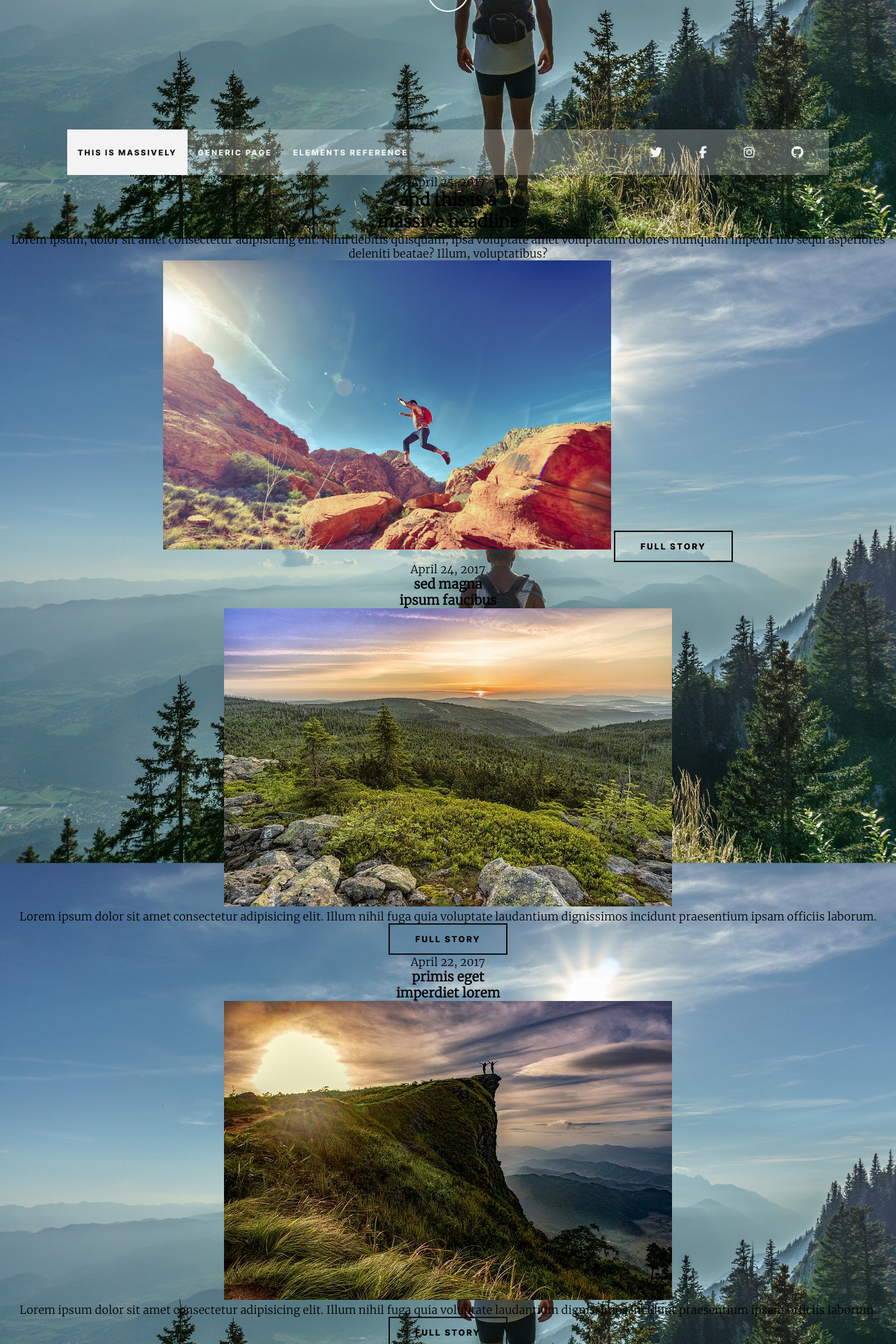
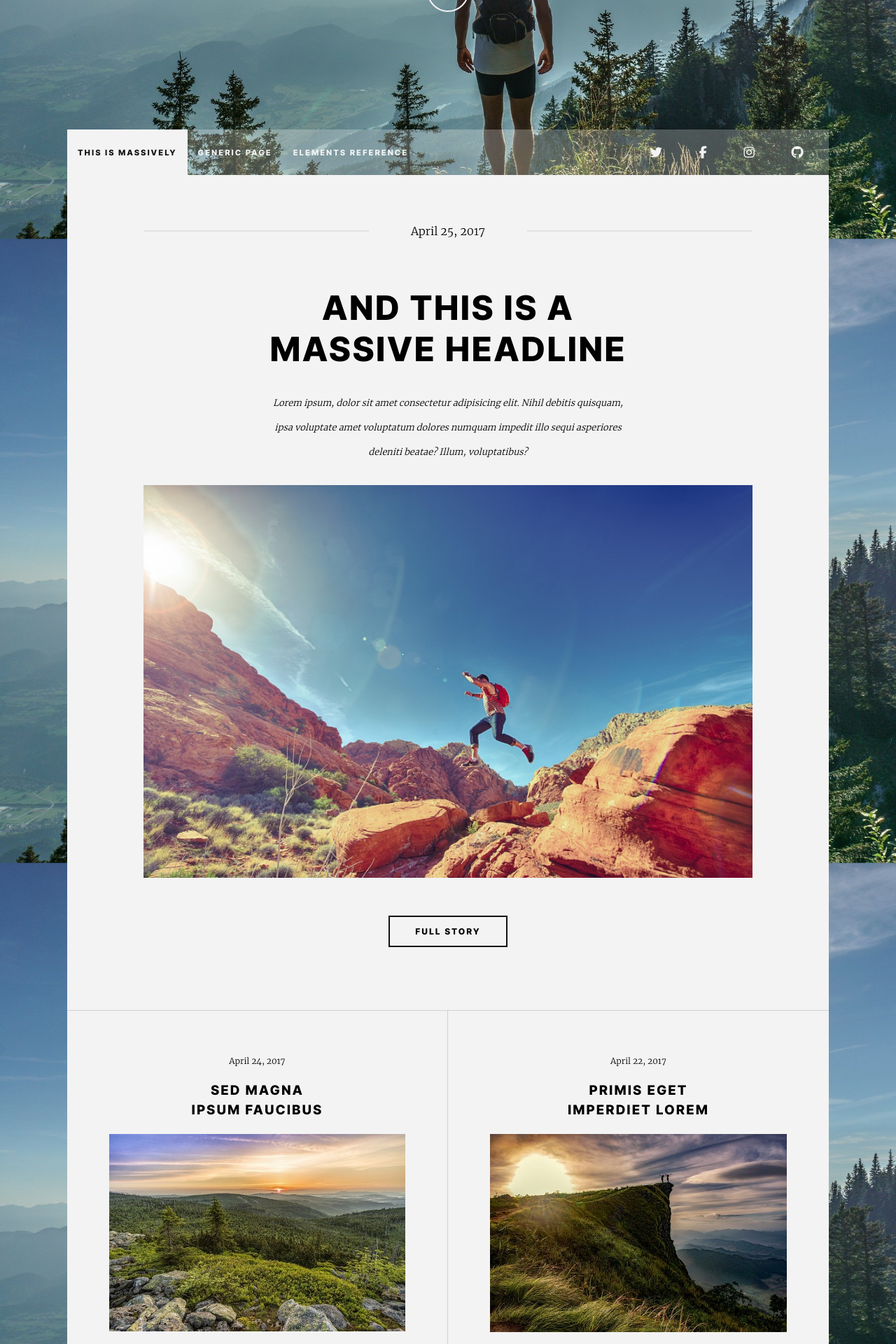
Before and after one commit to adminnono/adminnono.github.io, a PHP site: page / in a window 1280 px wide. Shown: the part 550-2470 px from the top of the page at 70% size. Run offline with PHP 8.4, Linux system fonts and the light colour scheme.

Commit message:
Ajout du main

```diff
--- a/montagne/assets/styles/index.css
+++ b/montagne/assets/styles/index.css
@@ -215,6 +215,93 @@ header nav .nav-right li:hover {
           transform: scale(1.3);
 }
 
-img {
-  width: 50%;
+main {
+  width: 85%;
+  margin: 0 auto 30px;
+  background: rgb(243, 243, 243);
+}
+main img {
+  width: 100%;
+}
+main .section1 {
+  width: 80%;
+  margin: 0 auto;
+}
+main .section1 span {
+  padding: 70px 0;
+  position: relative;
+  display: block;
+}
+main .section1 span:before, main .section1 span:after {
+  content: "";
+  position: absolute;
+  width: 37%;
+  height: 1px;
+  background: rgb(209, 209, 209);
+  top: 50%;
+  -webkit-transform: translateY(-50%);
+          transform: translateY(-50%);
+}
+@media screen and (max-width: 700px) {
+  main .section1 span:before, main .section1 span:after {
+    width: 30%;
+  }
+}
+@media screen and (max-width: 450px) {
+  main .section1 span:before, main .section1 span:after {
+    width: 26%;
+  }
+}
+main .section1 span:before {
+  left: 0;
+}
+main .section1 span:after {
+  right: 0;
+}
+main .section1 h2 {
+  font-family: inter-bold, sans-serif;
+  letter-spacing: 2px;
+  text-transform: uppercase;
+  font-size: 3rem;
+}
+main .section1 p {
+  width: 60%;
+  margin: 30px auto;
+  line-height: 35px;
+  font-style: italic;
+  font-size: 0.8rem;
+}
+main .section1 .btn {
+  margin: 50px 0 90px;
+}
+main .section2 {
+  display: grid;
+  grid-template-columns: 50% 50%;
+  border-top: 1px solid rgb(209, 209, 209);
+}
+main .section2 .left-part,
+main .section2 .right-part {
+  padding: 60px;
+}
+main .section2 .left-part span,
+main .section2 .right-part span {
+  font-size: 0.75rem;
+}
+main .section2 .left-part h3,
+main .section2 .right-part h3 {
+  margin: 20px 0;
+  font-family: inter-bold, sans-serif;
+  letter-spacing: 2px;
+  text-transform: uppercase;
+  line-height: 28px;
+}
+main .section2 .left-part p,
+main .section2 .right-part p {
+  text-align: left;
+  line-height: 30px;
+  margin: 30px 0;
+  font-size: 0.8rem;
+}
+main .section2 .left-part {
+  border-right: 1px solid rgb(209, 209, 209);
 }/*# sourceMappingURL=index.css.map */
```
Also changed, not shown: montagne/assets/styles/layouts/_main.scss (+84 -2 lines), 1 other file.
